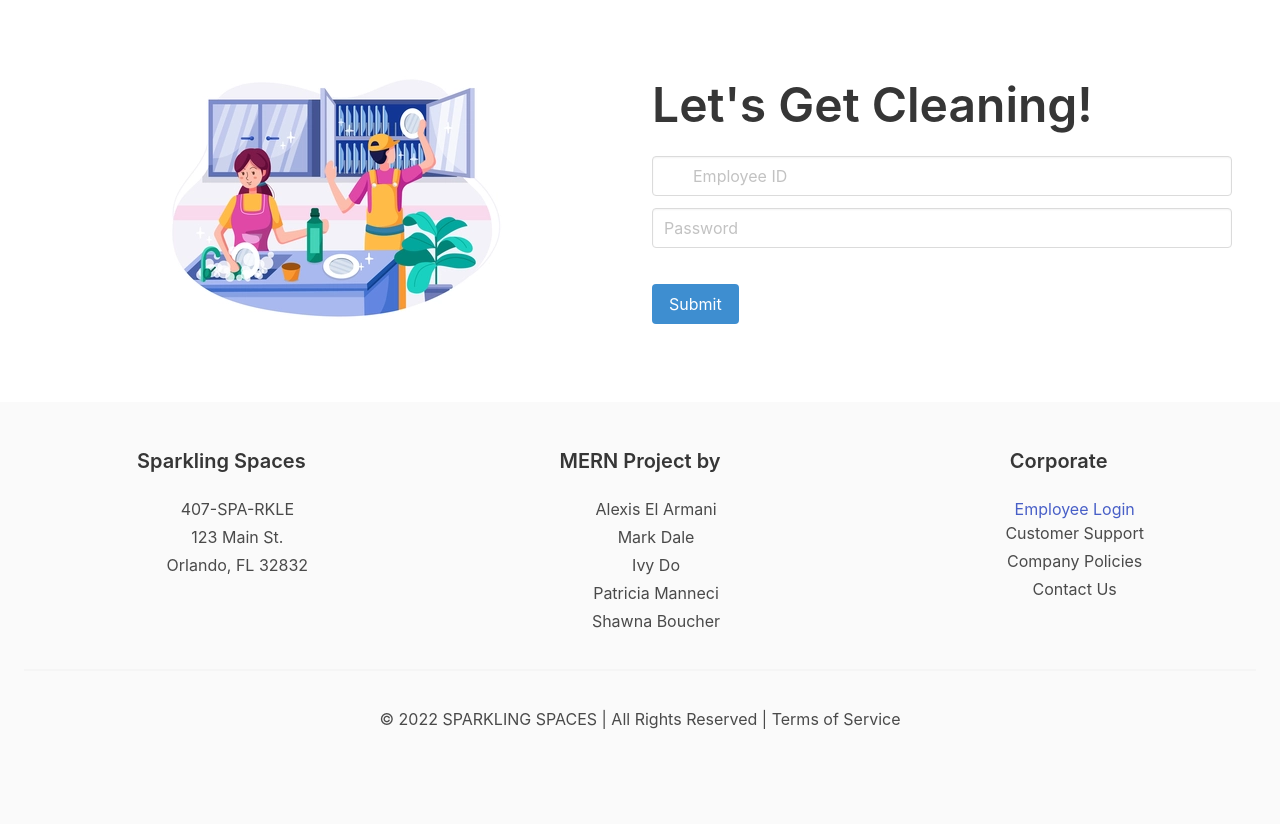
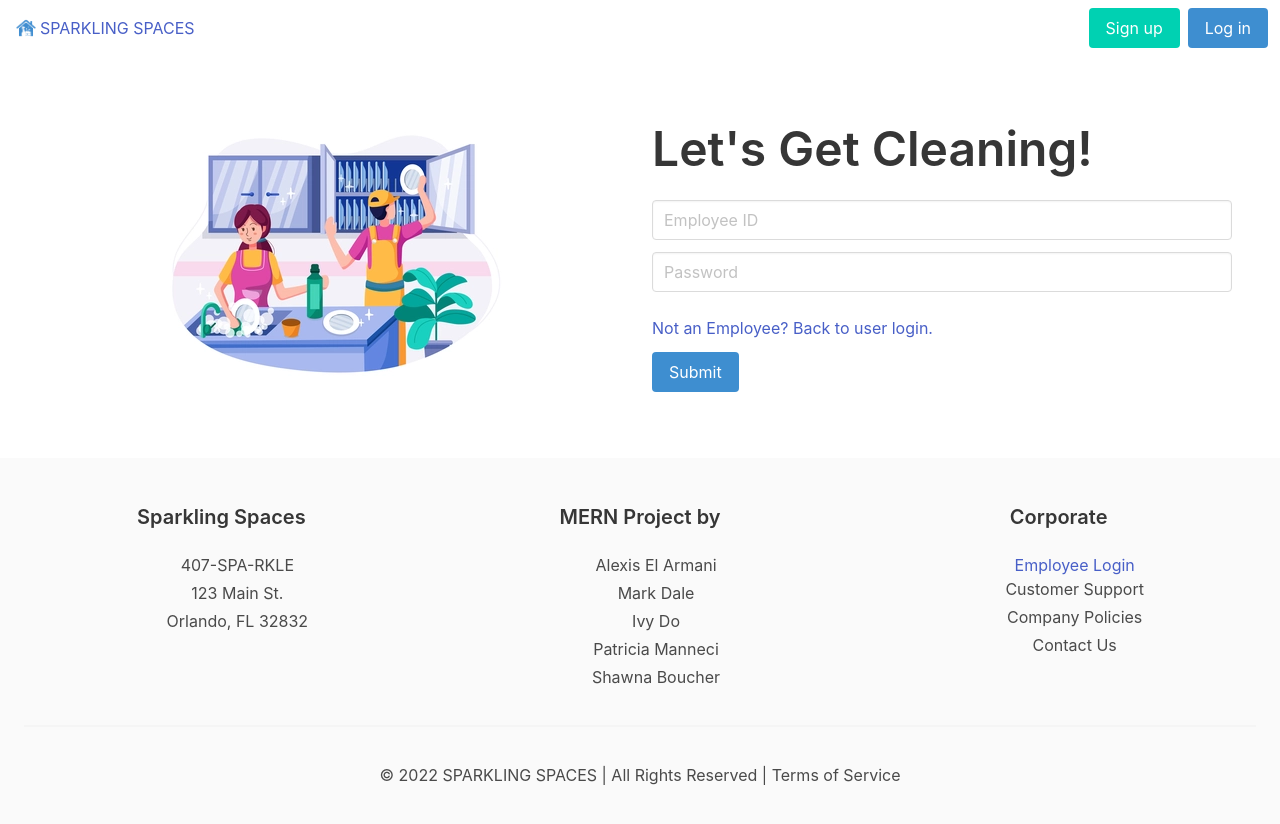
Before and after one commit to alexisn84/squeaky-clean, a React (Create React App) app in the folder client/: page /maidlogin in a window 1280 px wide. Shown: the top 824 px of the page. Built offline with nearby package versions, Linux system fonts and the light colour scheme.

Commit message:
working MainNavBar on maidlogin.js

```diff
--- a/client/src/App.js
+++ b/client/src/App.js
@@ -41,7 +41,8 @@ const client = new ApolloClient({
 
 function App() {
     return (
-      <div>
+      <div className='page-container'>
+        <div className='content-wrap'>
         <ApolloProvider client={client}>
           <Router>
               <Routes>
@@ -53,6 +54,7 @@ function App() {
           </Router>
         </ApolloProvider>
         <Footer/>
+        </div>
       </div>
 
     );
--- a/client/src/components/Footer/Footer.css
+++ b/client/src/components/Footer/Footer.css
@@ -1,3 +1,14 @@
 .list-item {
     list-style: none;
 }
+
+.footer {
+    background-color: turquoise;
+    display: flex;
+    flex-direction: column;
+    min-height: 100vh;
+}
+
+.content-wrap {
+    flex: 1;
+}
--- a/client/src/components/Footer/Footer.js
+++ b/client/src/components/Footer/Footer.js
@@ -3,7 +3,7 @@ import './Footer.css'
 
 function Footer() {
     return (
-        <div className='footer'>
+        <div className='footer has-text-centered'>
             <div className='content has-text-centered'>
                 <div class="columns is-mobile is-centered">
                     <div class="column">
--- /dev/null
+++ b/client/src/components/Navigation/MainNavBar.js
@@ -0,0 +1,30 @@
+import React from 'react'
+import { Link } from 'react-router-dom'
+import Logo from '../../assets/logo/logo.png'
+
+function MainNavBar() {
+    return (
+        <div className='navbar'>
+            <div className="navbar-brand">
+                    <a className="navbar-item" href="#header">
+                        <img src={Logo} alt="logo"/>
+                        SPARKLING SPACES
+                    </a>
+                </div>
+                <div className="navbar-end">
+                    <div className="navbar-item">
+                        <div className="buttons">
+                            <button className="button is-primary">
+                                Sign up
+                            </button>
+                            <Link to='login'><button className="button is-info">
+                                Log in
+                            </button></Link>
+                        </div>
+                    </div>
+                </div>
+        </div>
+    )
+}
+
+export default MainNavBar
--- a/client/src/pages/Login.js
+++ b/client/src/pages/Login.js
@@ -1,7 +1,6 @@
 import React, { useState } from 'react';
 import { useMutation } from '@apollo/client';
 import { LOGIN_USER } from '../utils/mutations';
-import {Link} from 'react-router-dom';
 
 import Auth from '../utils/auth';
 
@@ -85,7 +84,6 @@ const Login = (props) => {
               </div>
             </div>
           </div>
-          <Link to='/maidlogin'>Employee Login</Link>
         </main>
     );
 };
--- a/client/src/pages/MaidLogin.js
+++ b/client/src/pages/MaidLogin.js
@@ -2,10 +2,15 @@ import React, { useState } from 'react';
 import { useMutation } from '@apollo/client';
 import { LOGIN_USER } from '../utils/mutations';
 import { useNavigate } from 'react-router-dom';
+import { Link } from 'react-router-dom';
 
 import Auth from '../utils/auth';
 
+// import imagges
 import LoginImage from '../assets/login/login.webp';
+
+// import component
+import MainNavBar from '../components/Navigation/MainNavBar';
 
 const MaidLogin = (props) => {
     const [formState, setFormState] = useState({ email: '', password: '' });
@@ -49,7 +54,9 @@ const MaidLogin = (props) => {
 
     return (
         <main>
-          <div id='login' className='section'>
+          <div>
+            <MainNavBar/>
+            <div id='login' className='section'>
             <div className='columns is-vcentered'>
               <div className='column is-half has-text-centered'>
                 <figure className="image is-5x4 is-inline-block">
@@ -61,8 +68,8 @@ const MaidLogin = (props) => {
                 <div className='form'>
                 <form onSubmit={handleFormSubmit}>
                   <div className="field">
-                    <p className="control has-icons-left has-icons-right">
-                    <input className="input" type="text" placeholder="Employee ID"/>
+                    <p className="control has-icons-right">
+                    <input className="input" type="text" name="text" onChange={() => handleChange()} placeholder="Employee ID"/>
                       <span className="icon is-small is-left">
                         <i className="fas fa-envelope"></i>
                       </span>
@@ -70,11 +77,15 @@ const MaidLogin = (props) => {
                   </div>
                   <div className="field">
                     <p clasName="control has-icons-left">
-                    <input className="input" type="password" placeholder="Password"/>
+                    <input className="input" type="password" name="text" onChange={() => handleChange()} placeholder="Password"/>
                       <span className="icon is-small is-left">
                       </span>
                     </p>
+                    <p>
+                      <Link to="/login">Not an Employee? Back to user login.</Link>
+                    </p>
                   </div>
+
                   <div className="field">
                     <p className="control">
                       <button className="button is-info">
@@ -87,6 +98,8 @@ const MaidLogin = (props) => {
               </div>
             </div>
           </div>
+          </div>
+
         </main>
     );
 };
```
